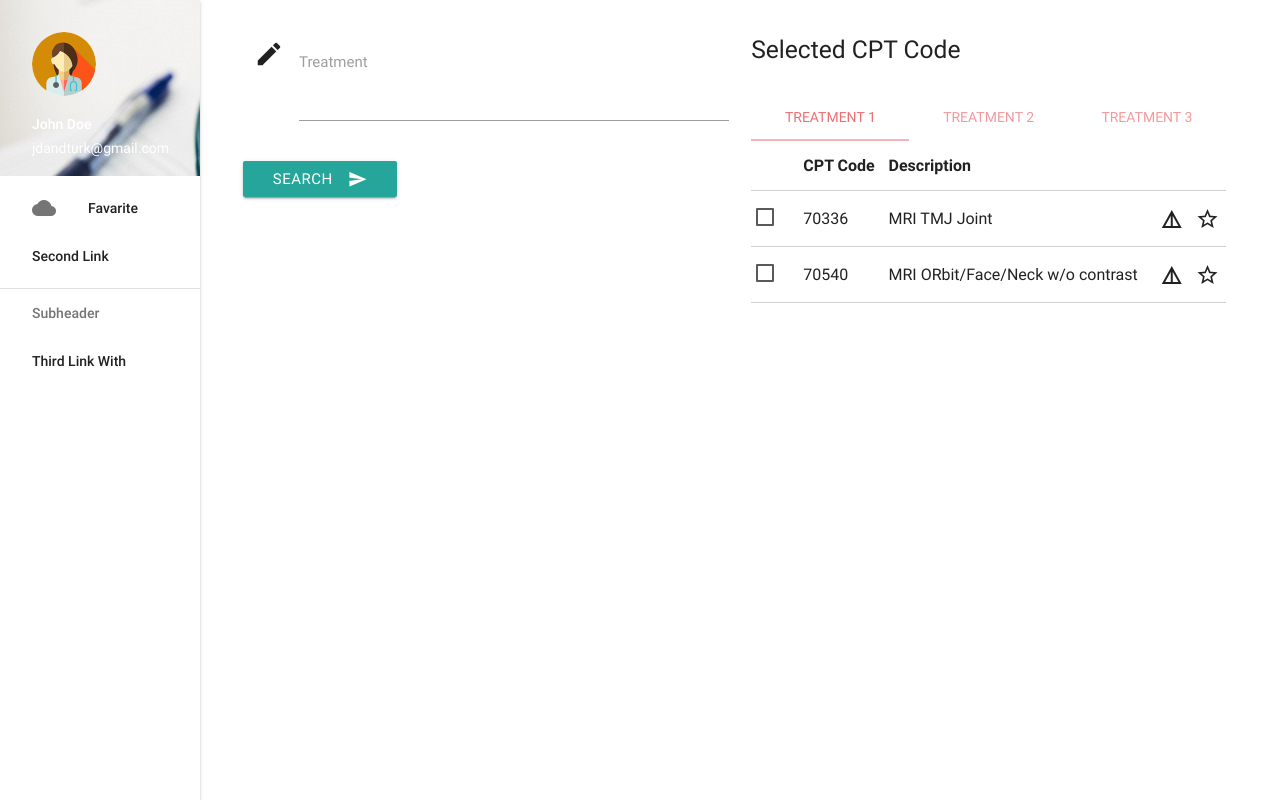
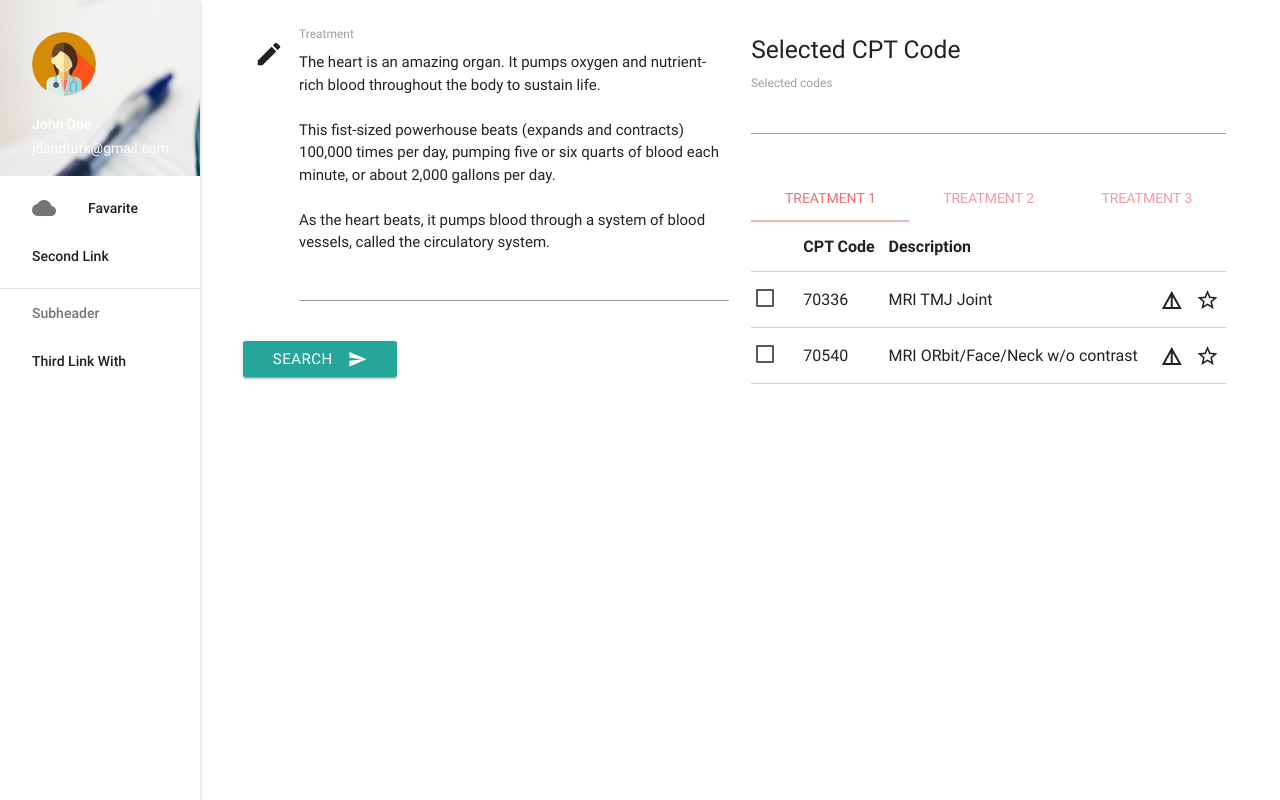
Before and after one commit to karadaharu/healthpp, a Django app: page /code_search/ in a window 1280 px wide. Run offline with Django 3.2, Linux system fonts and the light colour scheme; some libraries are stand-ins or nearby versions.

Commit message:
add code selection

```diff
--- a/code_search/static/code_search/main.js
+++ b/code_search/static/code_search/main.js
@@ -1,4 +1,5 @@
 $(document).ready(function(){
+  Materialize.updateTextFields();
   $(".button-collapse").sideNav({
     menuWidth: 200
   });
@@ -6,4 +7,16 @@ $(document).ready(function(){
   $('.submit').click(function () {
     $('.result').toggle();
   });
+  $('.checkbox').click(function() {
+    let code = $(this).data('code');
+    let selected_codes = $('#selected_codes').prop('value');
+    if ($(this).prop('checked')) {
+      let selected_codes_updates = selected_codes + code + ', ';
+      $('#selected_codes').attr('value', selected_codes_updates);
+    } else {
+      let reg_exp = new RegExp(code + ', ', "g");
+      let selected_codes_updates = selected_codes.replace(reg_exp, '');
+      $('#selected_codes').attr('value',selected_codes_updates);
+    }
+  });
 });
--- a/code_search/templates/code_search/index.html
+++ b/code_search/templates/code_search/index.html
@@ -40,7 +40,13 @@
       <div class="row">
         <div class="input-field col s12">
           <i class="material-icons prefix">mode_edit</i>
-          <textarea id="textarea1" class="materialize-textarea"></textarea>
+          <textarea id="textarea1" class="materialize-textarea">
+The heart is an amazing organ. It pumps oxygen and nutrient-rich blood throughout the body to sustain life.
+
+This fist-sized powerhouse beats (expands and contracts) 100,000 times per day, pumping five or six quarts of blood each minute, or about 2,000 gallons per day.
+
+As the heart beats, it pumps blood through a system of blood vessels, called the circulatory system.
+          </textarea>
           <label for="textarea1">Treatment</label>
         </div>
       </div>
@@ -55,6 +61,10 @@
       <div class="row">
         <div class="col s12">
           <h5>Selected CPT Code</h2>
+        </div>
+        <div class="input-field col s12">
+          <input id="selected_codes" type="text" class="validate" value=" ">
+          <label for="selected_codes" class="active">Selected codes</label>
         </div>
       </div>
     <div class="row">
@@ -80,8 +90,8 @@
           <tbody>
             <tr>
               <td>
-                <input type="checkbox" id="test5" />
-                <label for="test5"></label>
+                <input type="checkbox" data-code="70336" id="check1" class="checkbox" />
+                <label for="check1"></label>
               </td>
               <td>70336</td>
               <td>MRI TMJ Joint</td>
@@ -94,8 +104,8 @@
             </tr>
             <tr>
               <td>
-                <input type="checkbox" id="test5" />
-                <label for="test5"></label>
+                <input type="checkbox" data-code="70540" id="check2" class="checkbox" />
+                <label for="check2"></label>
               </td>
               <td>70540</td>
               <td>MRI ORbit/Face/Neck w/o contrast</td>
```
